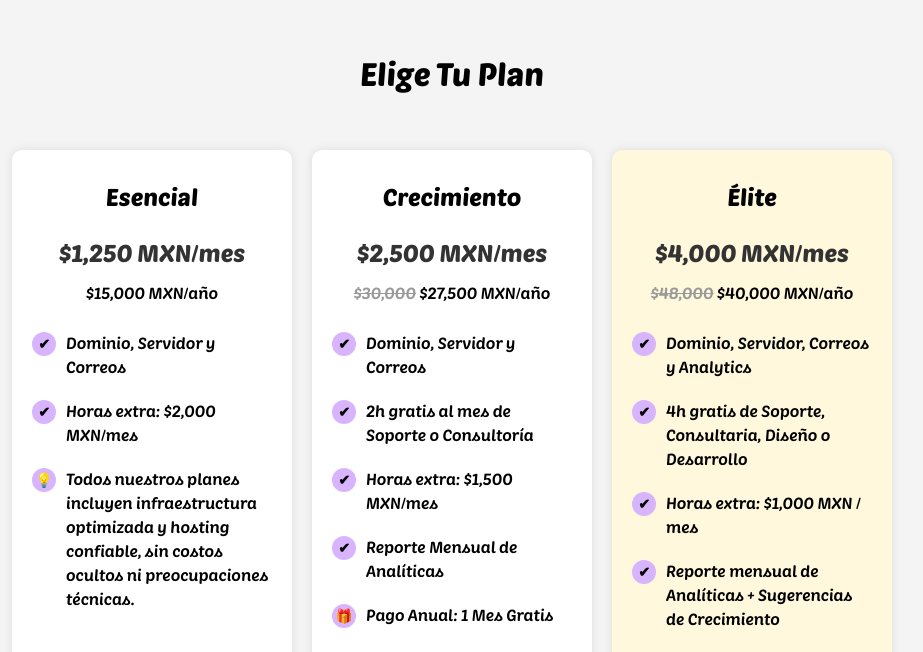
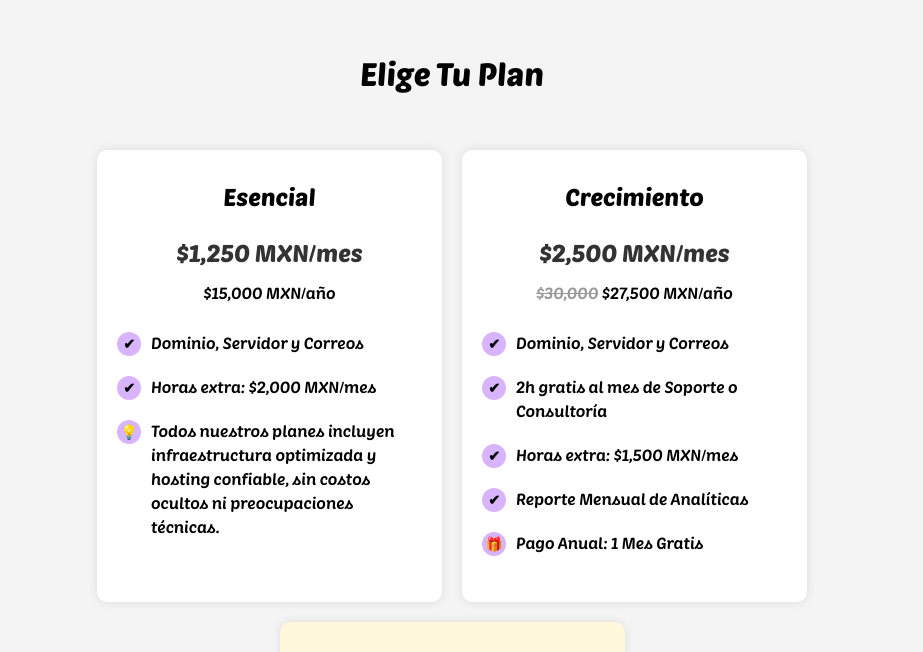
Before and after one commit to BennyRaccoon/buncult-website, a Next.js app: page /oferta-web in a window 1280 px wide. Shown: the part 148-800 px from the top of the page, without its empty margins (188-1111 px from the left). Built offline with nearby package versions, Linux system fonts and the light colour scheme.

Commit message:
Update styles.css

```diff
--- a/app/oferta-web/styles.css
+++ b/app/oferta-web/styles.css
@@ -24,7 +24,7 @@ del {
     padding: 20px;
     border-radius: 10px;
     box-shadow: 0 0 10px rgba(0, 0, 0, 0.1);
-    width: 280px;
+    width: 345px;
     text-align: center;
 }
 
```
